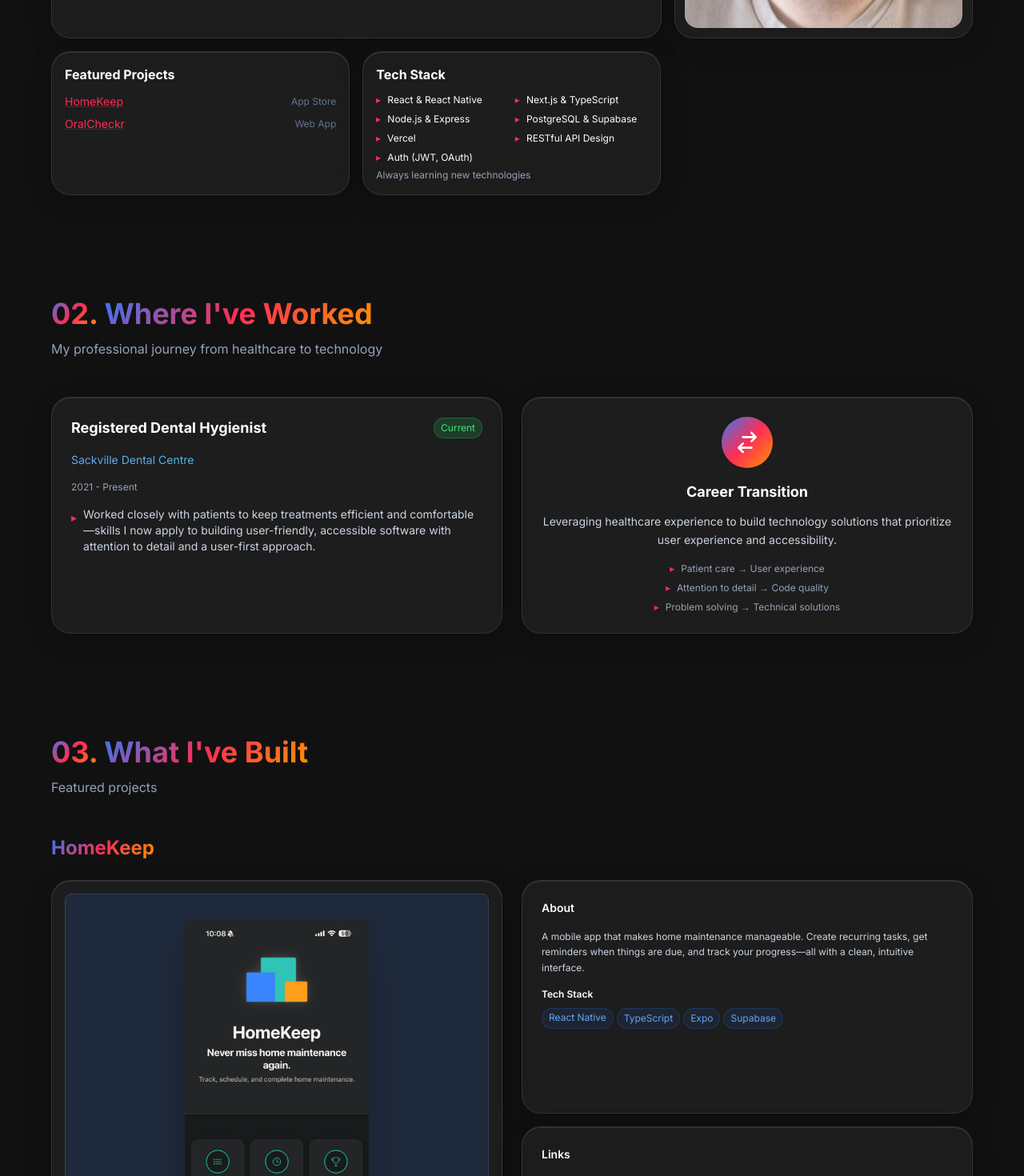
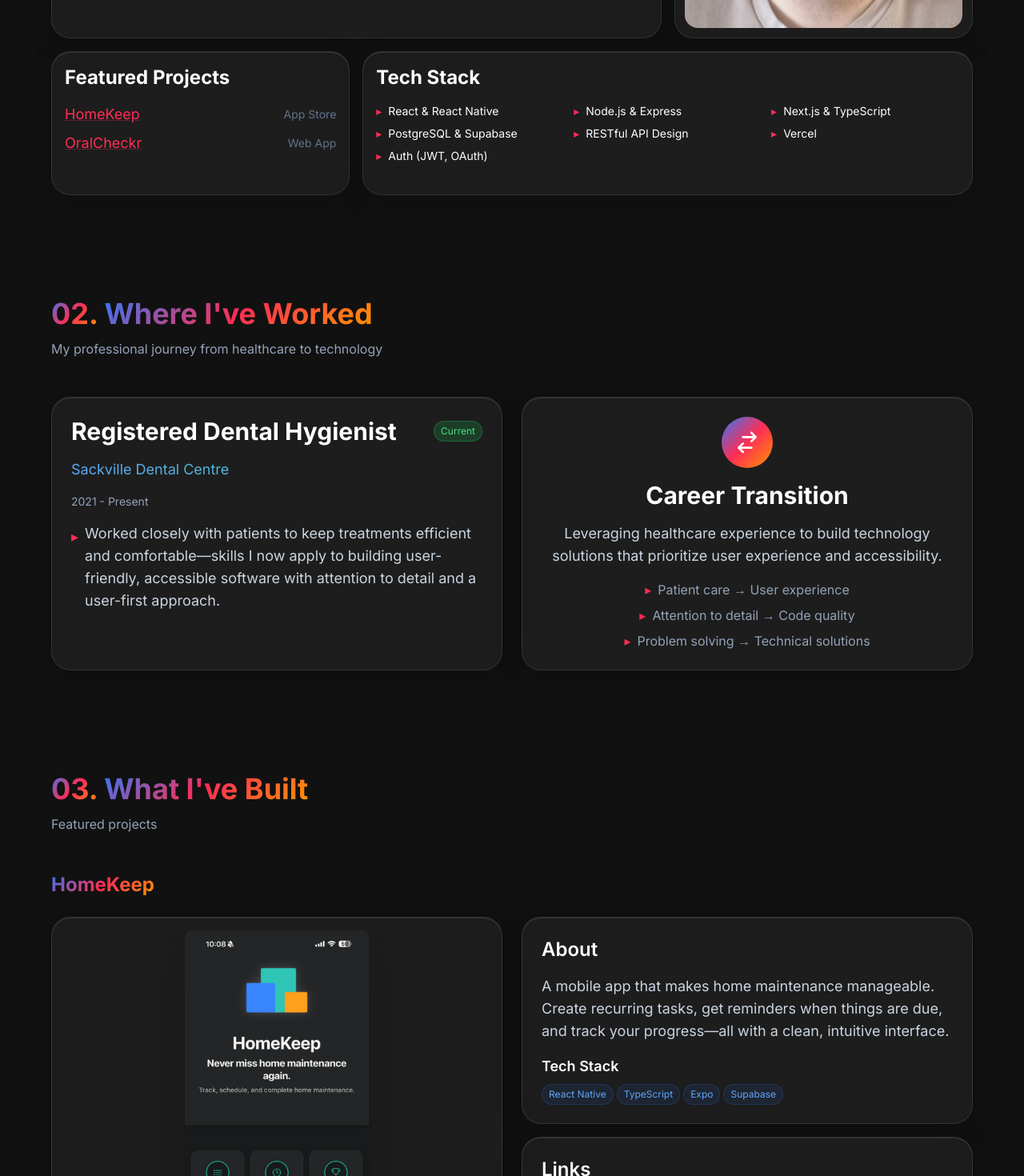
Before and after one commit to jvpatey/portfolio, a Next.js app: page / in a window 1280 px wide. Shown: the part 1380-2850 px from the top of the page at 80% size. Built offline with nearby package versions, Linux system fonts and the light colour scheme.

Commit message:
adjusted text sizes to be more consistent

```diff
--- a/components/About.tsx
+++ b/components/About.tsx
@@ -131,10 +131,10 @@ export default function About() {
           >
             <div className="h-full flex flex-col justify-between">
               <div>
-                <h3 className="text-lg sm:text-xl font-bold text-white mb-3">
+                <h3 className="text-xl md:text-2xl lg:text-3xl font-bold text-white mb-4">
                   My Story & Philosophy
                 </h3>
-                <AnimatedStaggerContainer className="space-y-3 text-sm text-slate-300 leading-relaxed">
+                <AnimatedStaggerContainer className="space-y-3 text-base md:text-lg text-slate-300 leading-relaxed">
                   <AnimatedStaggerItem>
                     <p>
                       I&apos;m a{" "}
@@ -244,10 +244,10 @@ export default function About() {
           >
             <div className="h-full flex flex-col justify-between">
               <div>
-                <h3 className="text-base font-bold text-white mb-3">
+                <h3 className="text-lg md:text-xl lg:text-2xl font-bold text-white mb-4">
                   Featured Projects
                 </h3>
-                <div className="space-y-2 text-sm text-slate-300">
+                <div className="space-y-2 text-base md:text-lg text-slate-300">
                   <div className="flex items-center justify-between">
                     <a
                       href="#homekeep"
@@ -255,7 +255,7 @@ export default function About() {
                     >
                       HomeKeep
                     </a>
-                    <span className="text-xs text-slate-500">App Store</span>
+                    <span className="text-sm text-slate-500">App Store</span>
                   </div>
                   <div className="flex items-center justify-between">
                     <a
@@ -264,7 +264,7 @@ export default function About() {
                     >
                       OralCheckr
                     </a>
-                    <span className="text-xs text-slate-500">Web App</span>
+                    <span className="text-sm text-slate-500">Web App</span>
                   </div>
                 </div>
               </div>
@@ -273,20 +273,24 @@ export default function About() {
 
           {/* Skills Card - Large */}
           <BentoCard
-            span="col-span-1 md:col-span-2 lg:col-span-1"
+            span="col-span-1 md:col-span-2"
             rowSpan="row-span-1"
             delay={0.5}
             className="p-4"
           >
             <div className="h-full flex flex-col justify-between">
               <div>
-                <h3 className="text-base font-bold text-white mb-3">
+                <h3 className="text-lg md:text-xl lg:text-2xl font-bold text-white mb-4">
                   Tech Stack
                 </h3>
-                <div className="grid grid-cols-2 gap-2 text-xs">
+                <div className="grid grid-cols-2 md:grid-cols-3 gap-x-3 gap-y-2 text-xs md:text-sm">
                   <div className="flex items-center">
                     <span className="text-[#FF2D55] mr-2">▸</span>
                     React & React Native
+                  </div>
+                  <div className="flex items-center">
+                    <span className="text-[#FF2D55] mr-2">▸</span>
+                    Node.js & Express
                   </div>
                   <div className="flex items-center">
                     <span className="text-[#FF2D55] mr-2">▸</span>
@@ -294,11 +298,11 @@ export default function About() {
                   </div>
                   <div className="flex items-center">
                     <span className="text-[#FF2D55] mr-2">▸</span>
-                    Node.js & Express
+                    PostgreSQL & Supabase
                   </div>
                   <div className="flex items-center">
                     <span className="text-[#FF2D55] mr-2">▸</span>
-                    PostgreSQL & Supabase
+                    RESTful API Design
                   </div>
                   <div className="flex items-center">
                     <span className="text-[#FF2D55] mr-2">▸</span>
@@ -306,16 +310,9 @@ export default function About() {
                   </div>
                   <div className="flex items-center">
                     <span className="text-[#FF2D55] mr-2">▸</span>
-                    RESTful API Design
-                  </div>
-                  <div className="flex items-center">
-                    <span className="text-[#FF2D55] mr-2">▸</span>
                     Auth (JWT, OAuth)
                   </div>
                 </div>
-              </div>
-              <div className="text-xs text-slate-400">
-                Always learning new technologies
               </div>
             </div>
           </BentoCard>
--- a/components/Contact.tsx
+++ b/components/Contact.tsx
@@ -121,10 +121,10 @@ export default function Contact() {
           <BentoCard span="col-span-1" delay={0.1} className="p-6 sm:p-8">
             <div className="flex flex-col space-y-6 h-full">
               <div>
-                <h3 className="text-lg sm:text-xl font-semibold text-white mb-3">
+                <h3 className="text-lg md:text-xl lg:text-2xl font-semibold text-white mb-4">
                   Let's Connect
                 </h3>
-                <p className="text-sm text-slate-300 leading-relaxed">
+                <p className="text-base md:text-lg text-slate-300 leading-relaxed">
                   I'm always happy to connect! Whether you have a question, want
                   to collaborate, or just want to say hi, feel free to reach
                   out.
@@ -147,7 +147,7 @@ export default function Contact() {
             >
               <div className="flex flex-col space-y-6 h-full">
                 <div>
-                  <h3 className="text-lg sm:text-xl font-semibold text-white mb-3">
+                  <h3 className="text-lg md:text-xl lg:text-2xl font-semibold text-white mb-4">
                     Where to Find Me
                   </h3>
                 </div>
--- a/components/Experience.tsx
+++ b/components/Experience.tsx
@@ -118,7 +118,7 @@ export default function Experience() {
             <div className="h-full flex flex-col justify-between">
               <div>
                 <div className="flex items-center justify-between mb-4">
-                  <h3 className="text-lg font-bold text-white">
+                  <h3 className="text-xl md:text-2xl lg:text-3xl font-bold text-white">
                     Registered Dental Hygienist
                   </h3>
                   <span className="text-xs px-2 py-1 rounded-full bg-green-500/20 text-green-400 border border-green-500/30">
@@ -126,7 +126,7 @@ export default function Experience() {
                   </span>
                 </div>
                 <p
-                  className="text-sm mb-4"
+                  className="text-base md:text-lg mb-4"
                   style={{
                     background:
                       "linear-gradient(135deg, #60a5fa 0%, #34d399 100%)",
@@ -137,8 +137,8 @@ export default function Experience() {
                 >
                   Sackville Dental Centre
                 </p>
-                <p className="text-xs text-slate-400 mb-4">2021 - Present</p>
-                <div className="space-y-2 text-sm text-slate-300">
+                <p className="text-sm text-slate-400 mb-4">2021 - Present</p>
+                <div className="space-y-2 text-base md:text-lg text-slate-300">
                   <div className="flex items-start">
                     <span className="text-[#FF2D55] mr-2 mt-1">▸</span>
                     <span>
@@ -179,14 +179,14 @@ export default function Experience() {
                     />
                   </svg>
                 </div>
-                <h3 className="text-lg font-bold text-white mb-3">
+                <h3 className="text-xl md:text-2xl lg:text-3xl font-bold text-white mb-4">
                   Career Transition
                 </h3>
-                <p className="text-sm text-slate-300 leading-relaxed mb-4">
+                <p className="text-base md:text-lg text-slate-300 leading-relaxed mb-4">
                   Leveraging healthcare experience to build technology solutions
                   that prioritize user experience and accessibility.
                 </p>
-                <div className="space-y-2 text-xs text-slate-400">
+                <div className="space-y-2 text-sm md:text-base text-slate-400">
                   <div className="flex items-center justify-center">
                     <span className="text-[#FF2D55] mr-2">▸</span>
                     Patient care → User experience
--- a/components/ImageCarousel.tsx
+++ b/components/ImageCarousel.tsx
@@ -30,7 +30,7 @@ export default function ImageCarousel({ images, alt }: ImageCarouselProps) {
   };
 
   return (
-    <div className="relative group bg-slate-800 rounded-lg p-8 border border-slate-700 flex justify-center overflow-hidden">
+    <div className="relative group rounded-lg flex justify-center overflow-hidden">
       {/* Previous Button */}
       <button
         onClick={prevSlide}
--- a/components/Projects.tsx
+++ b/components/Projects.tsx
@@ -169,15 +169,17 @@ export default function Projects() {
                   className="p-4 sm:p-6 flex-1"
                 >
                   <div className="flex flex-col space-y-4 h-full">
-                    <h4 className="text-sm font-semibold text-white">About</h4>
-                    <p className="text-xs text-slate-300 leading-relaxed">
+                    <h4 className="text-lg md:text-xl lg:text-2xl font-semibold text-white">
+                      About
+                    </h4>
+                    <p className="text-base md:text-lg text-slate-300 leading-relaxed">
                       A mobile app that makes home maintenance manageable.
                       Create recurring tasks, get reminders when things are due,
                       and track your progress—all with a clean, intuitive
                       interface.
                     </p>
-                    <div className="flex-1">
-                      <h5 className="text-xs font-semibold text-white mb-2">
+                    <div className="flex-1 mt-4">
+                      <h5 className="text-base md:text-lg font-semibold text-white mb-2">
                         Tech Stack
                       </h5>
                       <div className="flex flex-wrap gap-1">
@@ -208,7 +210,9 @@ export default function Projects() {
                   className="p-4 sm:p-6 flex-1"
                 >
                   <div className="flex flex-col space-y-4 h-full">
-                    <h4 className="text-sm font-semibold text-white">Links</h4>
+                    <h4 className="text-lg md:text-xl lg:text-2xl font-semibold text-white">
+                      Links
+                    </h4>
                     <div className="flex-1 flex flex-col justify-center">
                       <div className="space-y-3">
                         <a
@@ -302,7 +306,7 @@ export default function Projects() {
               viewport={{ once: true, margin: "-50px" }}
               transition={{ duration: 0.6, delay: 0.1 }}
             >
-              <h3 className="text-xl sm:text-2xl font-bold">
+              <h3 className="text-2xl sm:text-3xl md:text-4xl font-bold">
                 <span
                   style={{
                     background:
@@ -344,14 +348,16 @@ export default function Projects() {
                 {/* Description & Tech Stack Card */}
                 <BentoCard span="col-span-1" delay={0.3} className="p-4 sm:p-6">
                   <div className="flex flex-col space-y-4">
-                    <h4 className="text-sm font-semibold text-white">About</h4>
-                    <p className="text-xs text-slate-300 leading-relaxed">
+                    <h4 className="text-lg md:text-xl lg:text-2xl font-semibold text-white">
+                      About
+                    </h4>
+                    <p className="text-base md:text-lg text-slate-300 leading-relaxed">
                       A comprehensive web app for oral health assessment and
                       habit tracking with personalized recommendations and
                       progress analytics.
                     </p>
-                    <div>
-                      <h5 className="text-xs font-semibold text-white mb-2">
+                    <div className="mt-4">
+                      <h5 className="text-base md:text-lg font-semibold text-white mb-2">
                         Tech Stack
                       </h5>
                       <div className="flex flex-wrap gap-1">
@@ -383,7 +389,9 @@ export default function Projects() {
                 {/* Links Card */}
                 <BentoCard span="col-span-1" delay={0.4} className="p-4 sm:p-6">
                   <div className="flex flex-col space-y-4">
-                    <h4 className="text-sm font-semibold text-white">Links</h4>
+                    <h4 className="text-lg md:text-xl lg:text-2xl font-semibold text-white">
+                      Links
+                    </h4>
                     <div className="space-y-3">
                       <a
                         href="https://github.com/jvpatey/OralCheckr"
@@ -485,7 +493,7 @@ export default function Projects() {
               viewport={{ once: true, margin: "-50px" }}
               transition={{ duration: 0.6, delay: 0.1 }}
             >
-              <h3 className="text-xl sm:text-2xl font-bold">
+              <h3 className="text-2xl sm:text-3xl md:text-4xl font-bold">
                 <span
                   style={{
                     background:
@@ -524,14 +532,16 @@ export default function Projects() {
                 {/* Description & Tech Stack Card */}
                 <BentoCard span="col-span-1" delay={0.3} className="p-4 sm:p-6">
                   <div className="flex flex-col space-y-4">
-                    <h4 className="text-sm font-semibold text-white">About</h4>
-                    <p className="text-xs text-slate-300 leading-relaxed">
+                    <h4 className="text-lg md:text-xl lg:text-2xl font-semibold text-white">
+                      About
+                    </h4>
+                    <p className="text-base md:text-lg text-slate-300 leading-relaxed">
                       A modern website for a family-owned general store with
                       responsive design, dark/light mode, and live Facebook feed
                       integration.
                     </p>
-                    <div>
-                      <h5 className="text-xs font-semibold text-white mb-2">
+                    <div className="mt-4">
+                      <h5 className="text-base md:text-lg font-semibold text-white mb-2">
                         Tech Stack
                       </h5>
                       <div className="flex flex-wrap gap-1">
@@ -562,7 +572,9 @@ export default function Projects() {
                 {/* Links Card */}
                 <BentoCard span="col-span-1" delay={0.4} className="p-4 sm:p-6">
                   <div className="flex flex-col space-y-4">
-                    <h4 className="text-sm font-semibold text-white">Links</h4>
+                    <h4 className="text-lg md:text-xl lg:text-2xl font-semibold text-white">
+                      Links
+                    </h4>
                     <div className="space-y-3">
                       <a
                         href="https://github.com/jvpatey/burdens-general-store"
```
